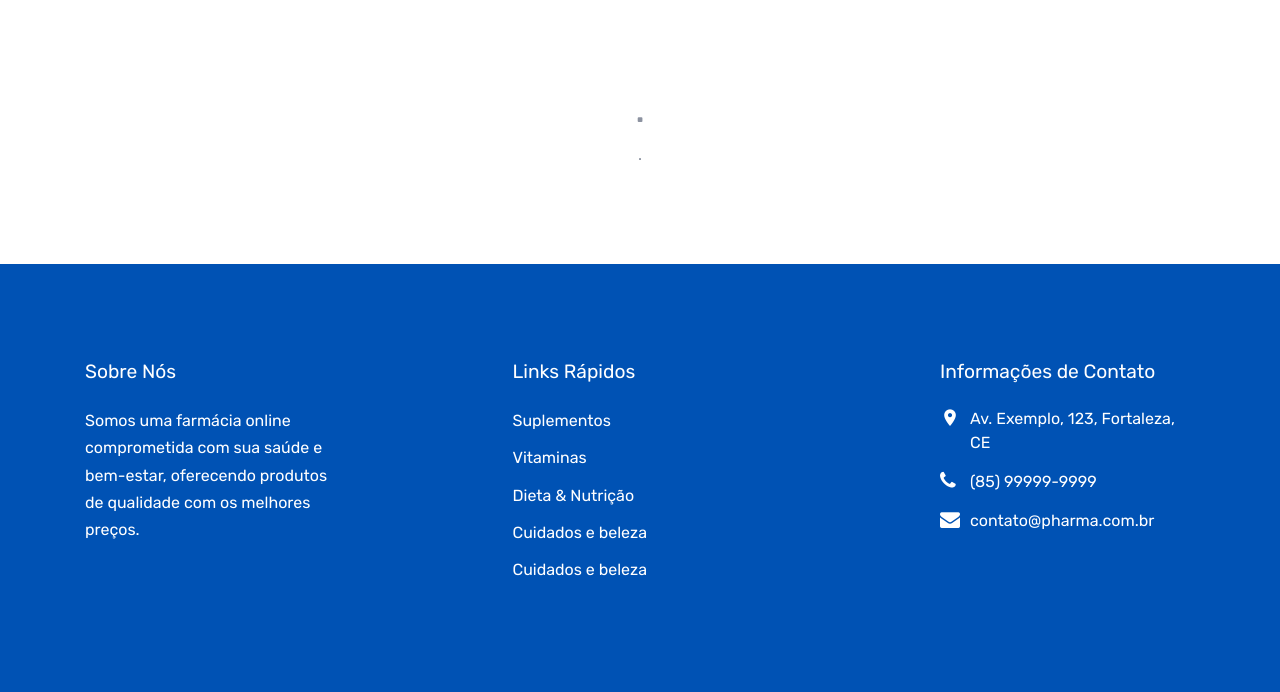
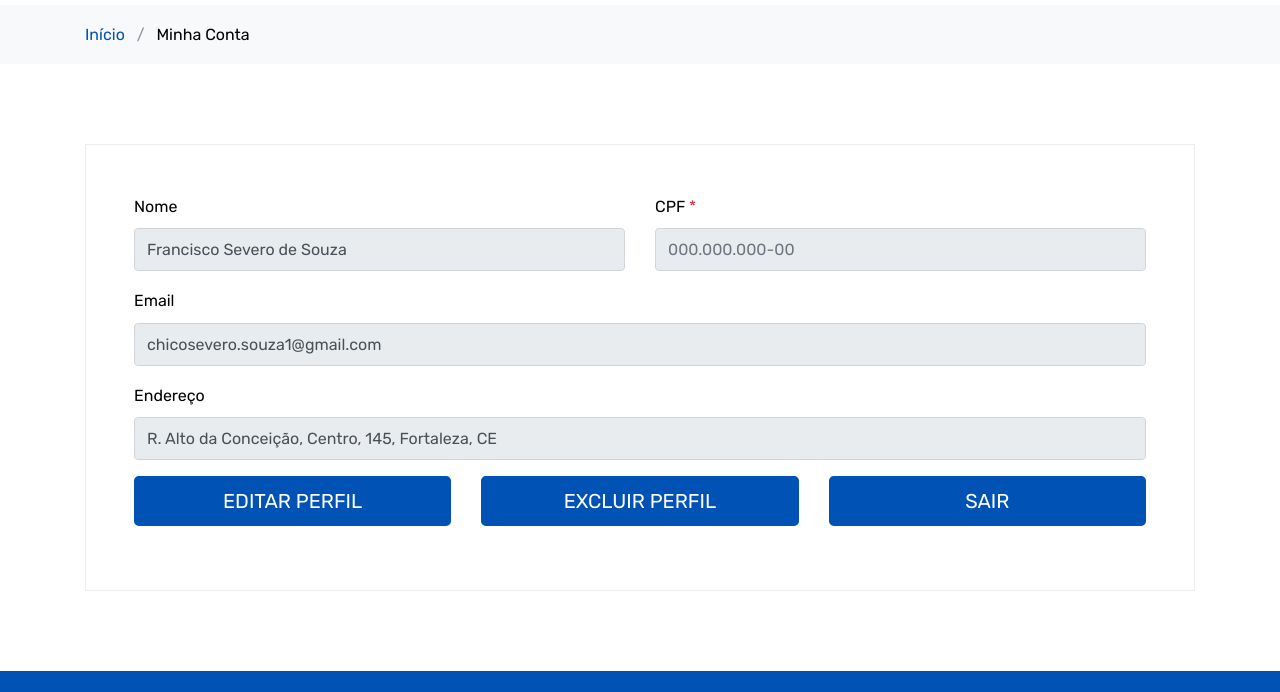
Before and after one commit to leviAnast/FSN4-GRUPO07-FARMACIA, a plain HTML site: page minhaconta.html in a window 1280 px wide. Shown: the part 91-783 px from the top of the page. Drawn offline with nearby package versions, Linux system fonts and the light colour scheme; files whose address does not match are found by name.

Commit message:
add: tela minhaconta

```diff
--- a/minhaconta.html
+++ b/minhaconta.html
@@ -66,11 +66,62 @@
       </div>
     </div>
 
+    <div class="bg-light py-3">
+    <div class="container">
+      <div class="row">
+        <div class="col-md-12 mb-0">
+          <a href="index.html">Início</a> <span class="mx-2 mb-0">/</span>
+          <strong class="text-black">Minha Conta</strong>
+        </div>
+      </div>
+    </div>
+  </div>
     <div class="site-section">
-      <div class="container">
-        <h1 class="text-center">.</h1>
-        <p class="text-center">.</p>
-      </div>
+
+    <div class="container">
+      <form action="#" method="post">
+        <div class="p-3 p-lg-5 border">
+          <div class="form-group row">
+            <div class="col-md-6">
+              <label for="c_fname" class="text-black">Nome</label>
+              <input type="text" class="form-control" id="c_fname" name="c_fname" readonly value="Francisco Severo de Souza">
+            </div>
+            <div class="col-md-6">
+              <label for="c_lname" class="text-black">CPF <span class="text-danger">*</span></label>
+              <input type="text" class="form-control" id="c_lname" name="c_lname" readonly placeholder="000.000.000-00" >
+            </div>
+          </div>
+          <div class="form-group row">
+            <div class="col-md-12">
+              <label for="c_email" class="text-black">Email</label>
+              <input type="email" class="form-control" id="c_email" name="c_email" readonly value="chicosevero.souza1@gmail.com">
+            </div>
+          </div>
+          <div class="form-group row">
+            <div class="col-md-12">
+              <label for="c_subject" class="text-black">Endereço</label>
+              <input type="text" class="form-control" id="c_subject" name="c_subject" readonly value="R. Alto da Conceição, Centro, 145, Fortaleza, CE">
+            </div>
+          </div>
+
+          <div class="form-group row">
+
+                <div class="col-sm">
+                  <input type="submit" class="btn btn-primary btn-lg btn-block" value="Editar Perfil">
+
+                </div>
+                <div class="col-sm">
+                  <input type="submit" class="btn btn-primary btn-lg btn-block " value="Excluir Perfil">
+
+                </div>
+                <div class="col-sm">
+                  <input type="submit" class="btn btn-primary btn-lg btn-block " value="Sair">
+                </div>
+
+
+          </div>
+        </div>
+      </form>
     </div>
   </div>
 
```
